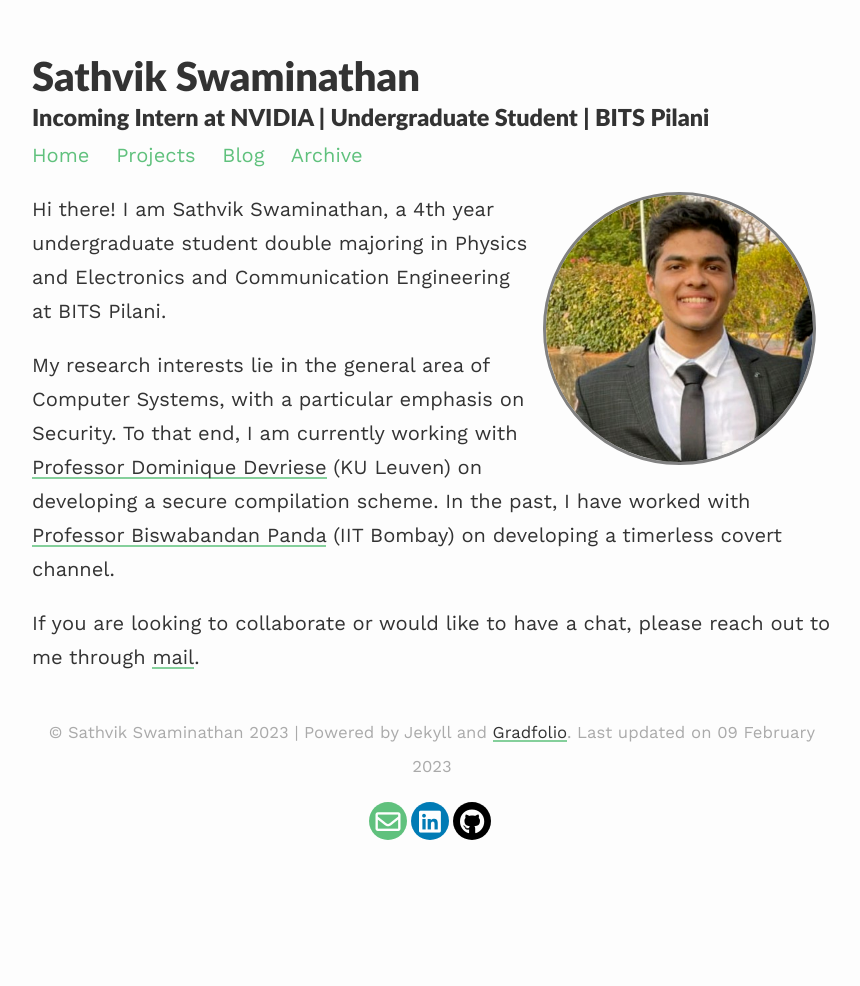
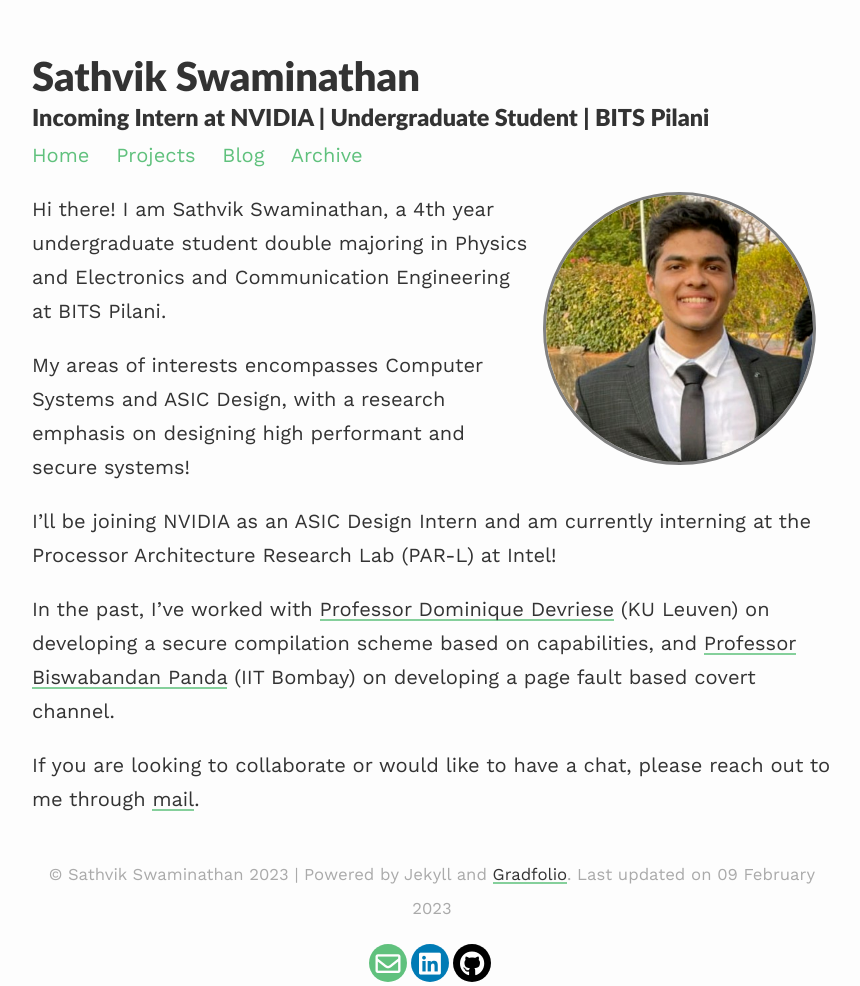
Before and after one commit to sathvikswaminathan/webpage, a Jekyll site: the page built from index.md, in a window 1280 px wide. Shown: the whole page, without its empty margins (208-1068 px from the left). Built offline with Jekyll 4.4.1, drawn with Linux system fonts in a browser that asks for light colours; nearby versions of some CDN libraries.

Commit message:
updated profile

```diff
--- a/index.md
+++ b/index.md
@@ -9,6 +9,10 @@ published: true
 
 Hi there! I am Sathvik Swaminathan, a 4th year undergraduate student double majoring in Physics and Electronics and Communication Engineering at BITS Pilani.
 
-My research interests lie in the general area of Computer Systems, with a particular emphasis on Security. To that end, I am currently working with [Professor Dominique Devriese](https://soft.vub.ac.be/~dodevrie/) (KU Leuven) on developing a secure compilation scheme. In the past, I have worked with [Professor Biswabandan Panda](https://www.cse.iitb.ac.in/~biswa/) (IIT Bombay) on developing a timerless covert channel.
+My areas of interests encompasses Computer Systems and ASIC Design, with a research emphasis on designing high performant and secure systems!
+
+I'll be joining NVIDIA as an ASIC Design Intern and am currently interning at the Processor Architecture Research Lab (PAR-L) at Intel!
+
+In the past, I've worked with [Professor Dominique Devriese](https://soft.vub.ac.be/~dodevrie/) (KU Leuven) on developing a secure compilation scheme based on capabilities, and [Professor Biswabandan Panda](https://www.cse.iitb.ac.in/~biswa/) (IIT Bombay) on developing a page fault based covert channel.
 
 If you are looking to collaborate or would like to have a chat, please reach out to me through [mail](mailto:sathvikswaminathan@gmail.com).
```
